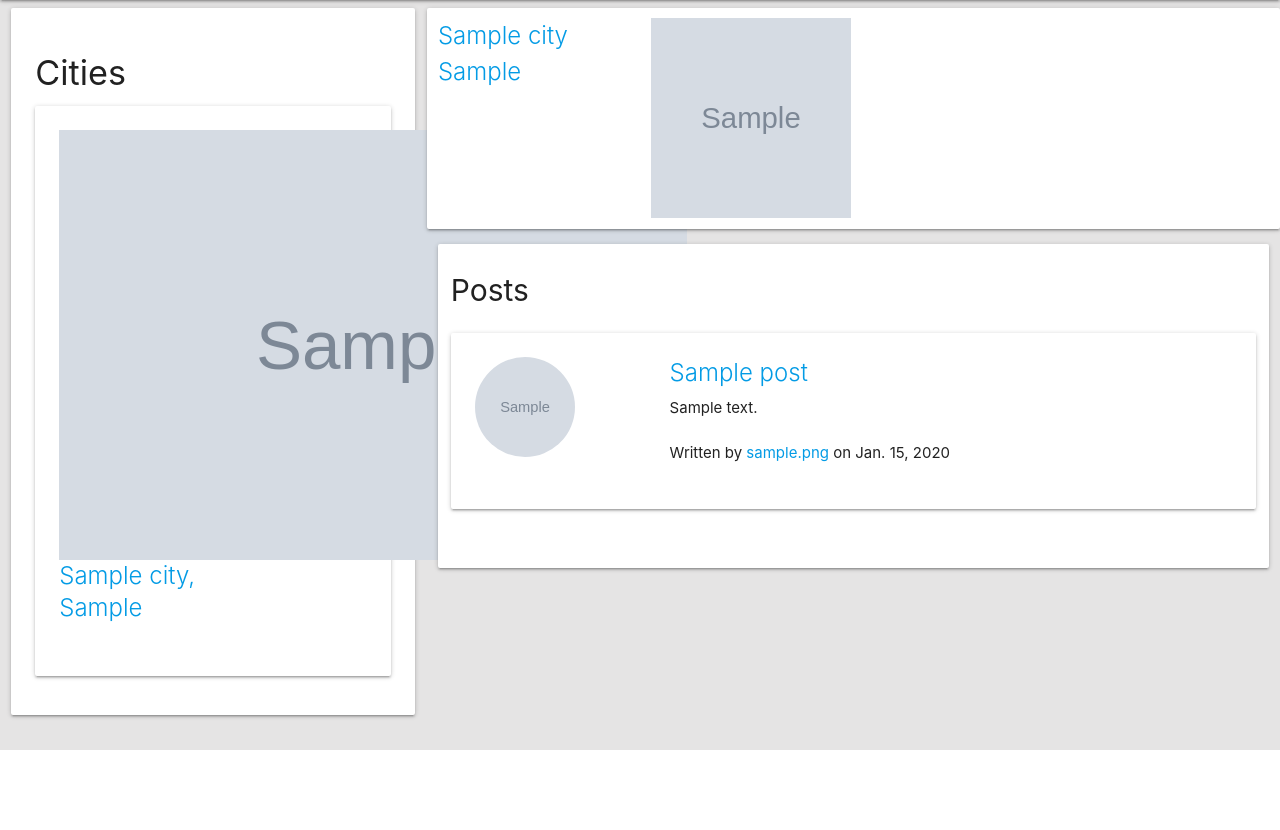
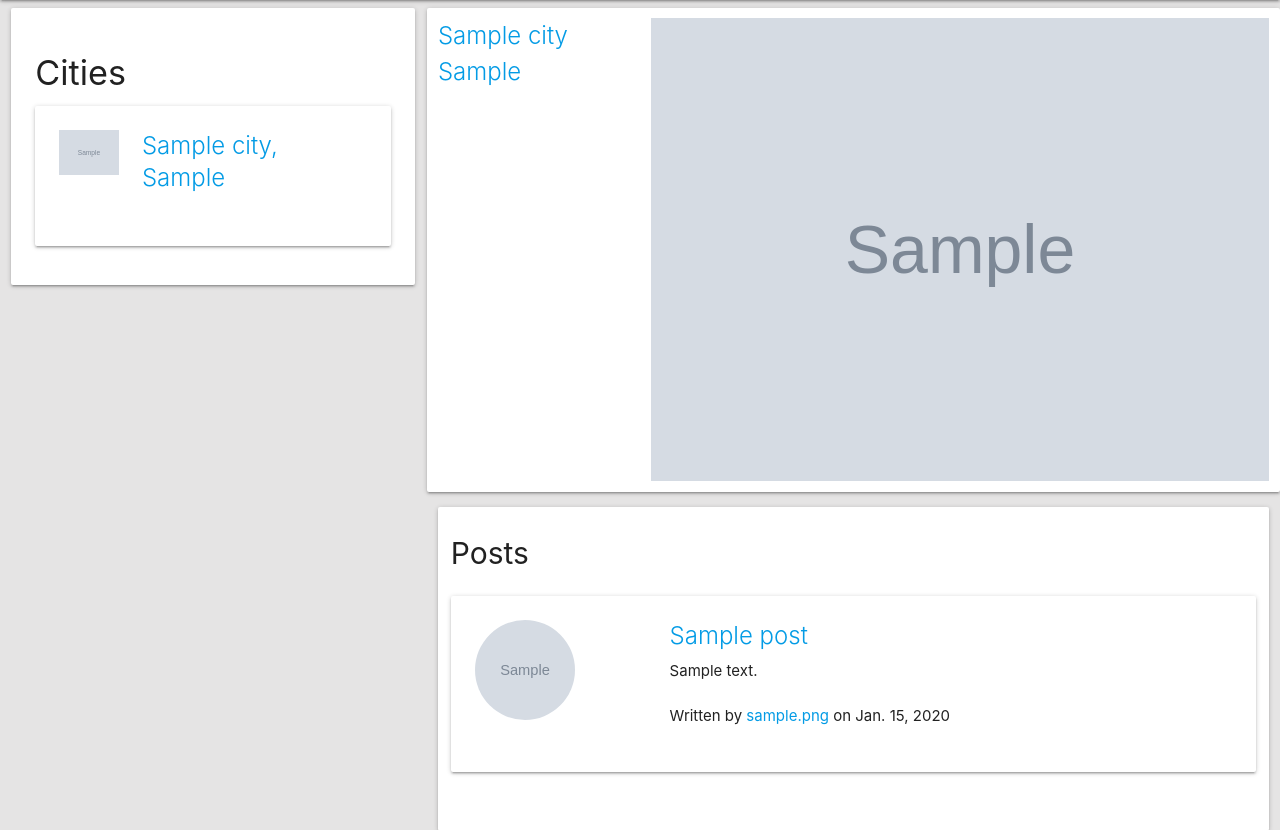
Before and after one commit to melisalarson/theSpot, a Django app: page /cities/1/ in a window 1280 px wide. Shown: the part 64-894 px from the top of the page. Before the commit the page ends 814 px from the top, so only its background shows below. Run offline with Django 3.2, Linux system fonts and the light colour scheme; tables that the repository leaves empty hold one stand-in row (values such as "Sample post"); grey boxes marked "Sample" are stand-in pictures.

Commit message:
final push

```diff
--- a/main_app/templates/cities.html
+++ b/main_app/templates/cities.html
@@ -44,7 +44,7 @@
       <div class="card-content">
         <div class="row" style="display: flex; justify-content: space-around;">
 
-            <div class="city col s3" id="city_high">
+            <div class="city col s3">
               <img src="{{ city.upload_picture.url }}" style="width: 100%; height: 100%;">
             </div>
 
--- a/main_app/templates/city_index.html
+++ b/main_app/templates/city_index.html
@@ -43,7 +43,7 @@
             <div class="card-content">
               <div class="row">
 
-                <div class="city col s3" id="city_high">
+                <div class="city col s3" >
                   <img src="{{ city.upload_picture.url }}" style="width: 100%; height: 100%;">
                 </div>
 
@@ -79,7 +79,7 @@
       </div>
 
       <div class="post col s9">
-        <img src="{{ city.upload_picture.url }}" style="width: 200px; height: 200px;">
+        <img src="{{ city.upload_picture.url }}" style="width: 100%; height: 100%;">
       </div>
     </div>
 
--- a/thespot_project/settings.py
+++ b/thespot_project/settings.py
@@ -14,6 +14,7 @@ from pathlib import Path
 import os
 
 import django_on_heroku
+
 # Build paths inside the project like this: BASE_DIR / 'subdir'.
 BASE_DIR = Path(__file__).resolve(strict=True).parent.parent
 
```
